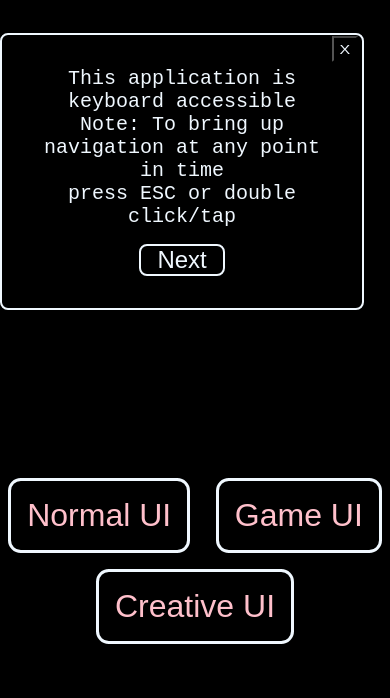
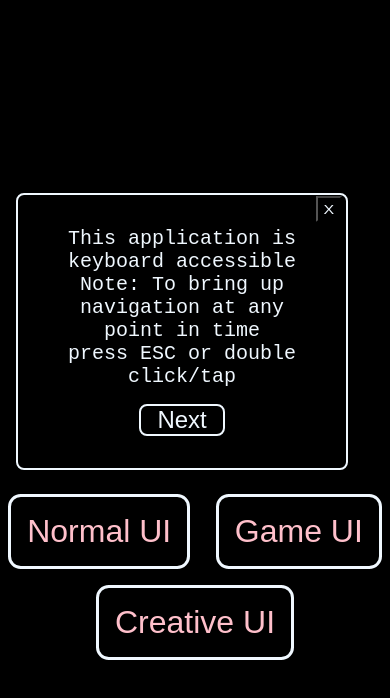
Before and after one commit to edewindt/Portfolio, a SvelteKit app: page / in a window 390 px wide. Shown: the top 698 px of the page. Built offline with nearby package versions, Linux system fonts and the light colour scheme; no server answers.

Commit message:
Made front page responsive

```diff
--- a/src/routes/+page.svelte
+++ b/src/routes/+page.svelte
@@ -96,6 +96,7 @@
 	.instructs-wrapper {
 		display: flex;
 		justify-content: center;
+		padding: 1rem;
 	}
 	.instructs {
 		border: 2px solid var(--light);
@@ -167,4 +168,22 @@
 		position: relative;
 		cursor: pointer;
 	}
+	@media only screen and (max-width: 575px) {
+		.instructs {
+			position: relative;
+			top: 0;
+		}
+		#close-instructs {
+			position: relative;
+			top: 0;
+			right: 2rem;
+			height: 2rem;
+			font-size: 1rem;
+			padding: 0.35rem;
+			background: transparent;
+			color: var(--light);
+			display: inline-block;
+			transform: scale(1, 0.8);
+		}
+	}
 </style>
```
